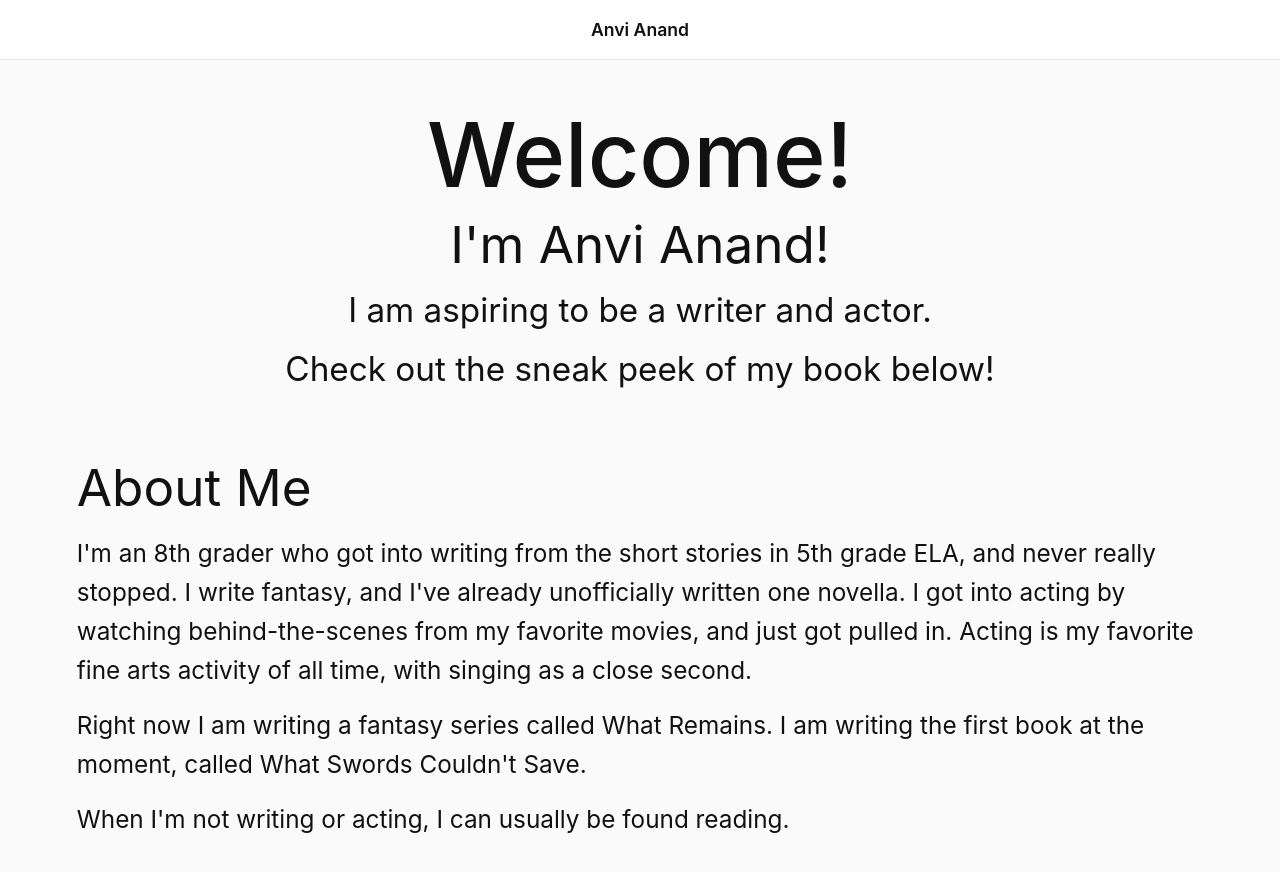
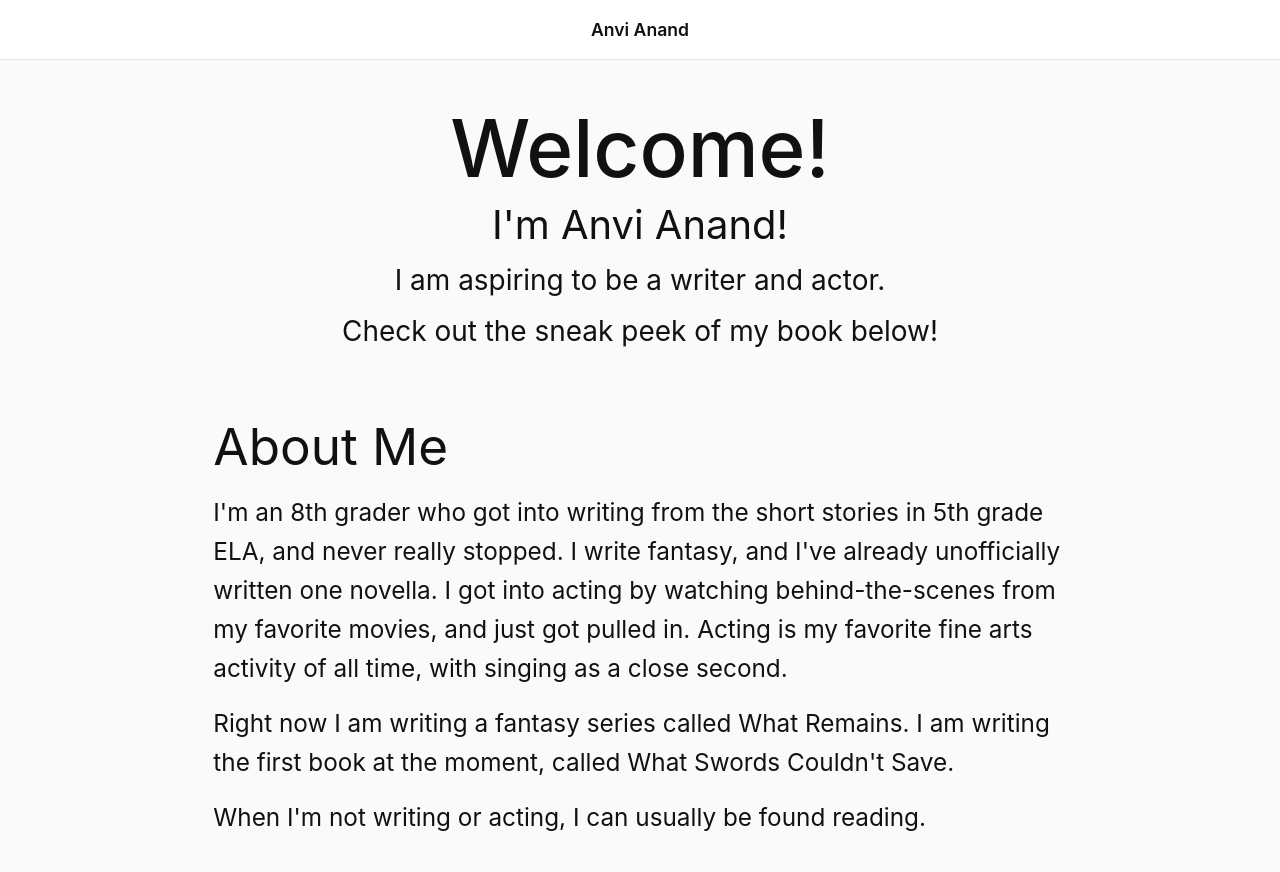
Before and after one commit to AnviAnand/AnviAnand.github.io, a plain HTML site: page index.html in a window 1280 px wide. Drawn offline with Linux system fonts and the light colour scheme.

Commit message:
Scale hero text from body size and set 1:4:1 About Me margins
Co-Authored-By: Claude Sonnet 5.5 <noreply@anthropic.com>

```diff
--- a/index.html
+++ b/index.html
@@ -5,6 +5,7 @@
   <meta name="viewport" content="width=device-width, initial-scale=1.0">
   <title>Anvi Anand</title>
   <style>
+    :root { --body: clamp(1.2rem, 1.9vw, 1.9rem); --lead: calc(var(--body) * 1.15); }
     * { margin: 0; padding: 0; box-sizing: border-box; }
     body {
       min-height: 100vh;
@@ -23,18 +24,23 @@
       font-weight: 600;
     }
     main {
-      padding: 2.5rem clamp(1.5rem, 6vw, 6rem);
+      max-width: 800px;
+      margin: 0 auto;
+      padding: 2.5rem 1.5rem;
       text-align: center;
     }
-    main h1 { font-size: clamp(3rem, 7vw, 7rem); font-weight: 500; }
-    main h2 { font-size: clamp(1.75rem, 4vw, 3.5rem); font-weight: 400; margin-top: 0.25rem; }
-    main p { font-size: clamp(1.25rem, 2.6vw, 2.35rem); margin-top: 0.75rem; line-height: 1.4; }
+    main h1 { font-size: calc(var(--lead) * 2.857); font-weight: 500; }
+    main h2 { font-size: calc(var(--lead) * 1.429); font-weight: 400; margin-top: 0.25rem; }
+    main p { font-size: var(--lead); margin-top: 0.75rem; line-height: 1.4; }
     .about {
-      padding: 1.5rem clamp(1.5rem, 6vw, 6rem) 3rem;
+      padding: 1.5rem calc(100% / 6) 3rem;
       text-align: left;
     }
     .about h2 { font-size: clamp(2rem, 4vw, 3.5rem); font-weight: 400; }
-    .about p { font-size: clamp(1.2rem, 1.9vw, 1.9rem); line-height: 1.6; margin-top: 1rem; }
+    .about p { font-size: var(--body); line-height: 1.6; margin-top: 1rem; }
+    @media (max-width: 700px) {
+      .about { padding-left: 1.5rem; padding-right: 1.5rem; }
+    }
     @media (prefers-color-scheme: dark) {
       body { background: #111; color: #f5f5f5; }
       nav { background: #1a1a1a; border-bottom-color: #333; }
```
